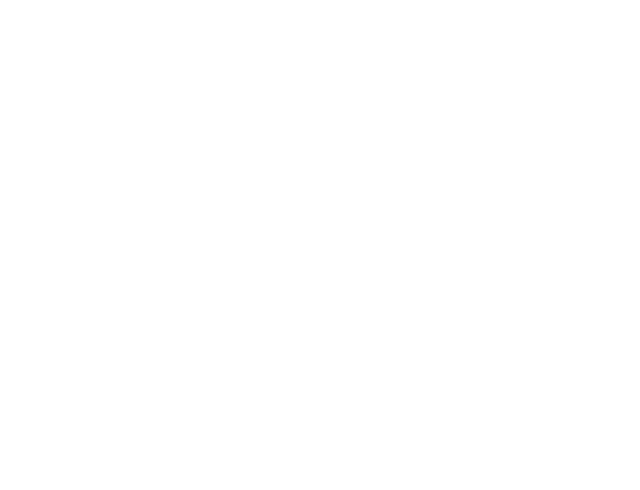
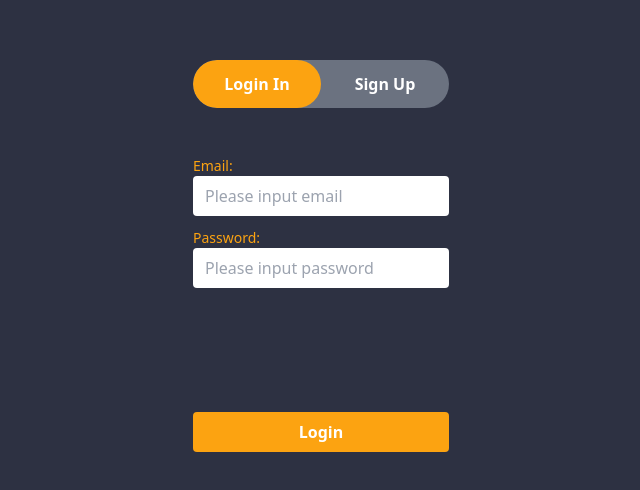
Before and after one commit to JamJam126/Collaboard, a React (Create React App) app in the folder client/: page /login in a window 1280 px wide. Before the commit this address had no page. Shown: the part 144-634 px from the top of the page, without its empty margins (319-959 px from the left). Built offline with nearby package versions, Linux system fonts and the light colour scheme.

Commit message:
finish login

```diff
--- a/client/package.json
+++ b/client/package.json
@@ -8,6 +8,7 @@
     "@testing-library/react": "^16.3.0",
     "@testing-library/user-event": "^13.5.0",
     "axios": "^1.10.0",
+    "jwt-decode": "^4.0.0",
     "react": "^19.1.0",
     "react-dom": "^19.1.0",
     "react-router-dom": "^7.6.2",
--- a/client/src/App.js
+++ b/client/src/App.js
@@ -4,22 +4,32 @@ import {
     Routes,
     Route,
 } from "react-router-dom";
+import { AuthProvider } from "./context/AuthContext";
 
 import HomePage from "./pages/HomePage";
 import BoardsPage from "./pages/BoardsPage";
 import PersonalPage from "./pages/PersonalPage";
+import LoginPage from "./pages/LoginPage";
 import { SidebarProvider } from "./context/SidebarContext";
+import ProtectedRoute from "./components/protectedRoute";
 
 function App() {
     return (
         <SidebarProvider>
+            <AuthProvider>
                 <BrowserRouter>
                     <Routes>
-                    <Route path="/" element={<HomePage/>} />
+                        <Route path="/" element={
+                            <ProtectedRoute>
+                                <HomePage/>
+                            </ProtectedRoute>
+                        } />
                         <Route path="/boards" element={<BoardsPage />} />
                         <Route path="/personal" element={<PersonalPage />} />
+                        <Route path="/login" element={<LoginPage/>}/>
                     </Routes>
                 </BrowserRouter>
+            </AuthProvider>
         </SidebarProvider>
     );
 }
--- /dev/null
+++ b/client/src/components/protectedRoute.jsx
@@ -0,0 +1,10 @@
+import { Navigate } from "react-router-dom";
+import useAuth from "../hooks/useAuth";
+
+export default function ProtectedRoute({ children }) {
+  const { user ,loadingToken} = useAuth();
+    if (loadingToken) {
+    return <p>Loading...</p>; // or a spinner
+  }
+  return (user) ? children : <Navigate to="/login" />;
+}
--- /dev/null
+++ b/client/src/context/AuthContext.jsx
@@ -0,0 +1,42 @@
+import { createContext,use,useEffect,useState } from "react";
+import {jwtDecode} from "jwt-decode"
+
+export const AuthContext= createContext();
+
+export const AuthProvider= ({children})=>{
+    const [user,setUser]=useState(null);
+    const [loadingToken,setLoadingToken]=useState(true)
+    useEffect(()=>{
+        const token=localStorage.getItem("token")
+        if(token){
+            try {
+                const decode=jwtDecode(token)
+                const currentTime = Date.now() / 1000;
+                if (decode.exp < currentTime) {
+
+                    localStorage.removeItem("token");
+                    setUser(null);
+                } else {
+                    setUser(decode);
+                }
+            } catch (error) {
+                localStorage.removeItem("token")
+            }
+        }
+        setLoadingToken(false)
+    },[])
+    const logoutUser=()=>{
+        localStorage.removeItem("token")
+        setUser(null)
+    }
+    const loginUser=(token)=>{
+        localStorage.setItem("token",token)
+        const decode=jwtDecode(token)
+        setUser(decode)
+    }
+    return(
+    <AuthContext.Provider value={{user,logoutUser,loginUser,loadingToken}}>
+        {children}
+    </AuthContext.Provider>
+    )
+}
--- /dev/null
+++ b/client/src/hooks/useAuth.jsx
@@ -0,0 +1,8 @@
+import { AuthContext } from "../context/AuthContext";
+import { useContext } from "react";
+
+const useAuth = () => {
+  return useContext(AuthContext);
+};
+
+export default useAuth;
--- a/client/src/pages/BoardsPage.jsx
+++ b/client/src/pages/BoardsPage.jsx
@@ -1,7 +1,6 @@
 import AuthenticatedLayout from "../layout/AuthenticatedLayout"
 
 const BoardsPage = () => {
-
     return(
         <AuthenticatedLayout>
             BoardPages
--- /dev/null
+++ b/client/src/pages/LoginPage.jsx
@@ -0,0 +1,127 @@
+  import React, { useState } from 'react';
+  import useAuth from '../hooks/useAuth';
+  import {loginApi,registerApi} from "../services/authService"
+  import {useNavigate} from "react-router-dom"
+
+  const LoginPage = () => {
+    const navigate=useNavigate()
+    const [login, setLogin] = useState(true);
+    const [formData, setFormData] = useState({
+      name: '',
+      email: '',
+      password: '',
+    });
+    const [error,setError]=useState("")
+    const {loginUser}=useAuth()
+
+    const handleChange=(e)=>{
+      const {name,value}=e.target
+      setFormData((prev)=>({...prev,[name]:value}))
+    }
+
+
+    const handleSubmit = async (e) => {
+      try {
+        if (login) {
+          const data = await loginApi(formData);
+          loginUser(data.token); // call context login
+          navigate("/")
+        } else {
+          const data = await registerApi(formData);
+          loginUser(data.token); // auto-login after register
+          navigate("/")
+        }
+      } catch (err) {
+        setError(err.response?.data?.message || "Something went wrong");
+      }
+    };
+
+    const handleClick = (type) => {
+      setLogin(type === 'login');
+    };
+
+    return (
+      <div className="min-h-screen flex flex-col items-center justify-center bg-[#2D3142] text-white space-y-6">
+
+        {/* Toggle Switch */}
+        <div className="relative w-64 h-12 bg-gray-500 rounded-3xl overflow-hidden">
+          <div
+            className={`absolute top-0 h-full w-1/2 bg-[#FCA311] rounded-3xl transition-all duration-500 ease-in-out ${login ? 'left-0' : 'left-1/2'}`}
+          ></div>
+
+          <div className="relative z-10 flex w-full h-full font-bold">
+            <button
+              onClick={() => handleClick("login")}
+              className="w-1/2 h-full z-20"
+            >
+            Login In
+            </button>
+            <button
+              onClick={() => handleClick("signup")}
+              className="w-1/2 h-full z-20"
+            >
+              Sign Up
+            </button>
+          </div>
+        </div>
+
+        {/* Input Group */}
+        <div className="w-64 h-80 flex flex-col space-y-10 justify-between pt-6">
+              <div className="flex flex-col space-y-3 l">
+                  <div className="flex flex-col">
+                      <label htmlFor="email" className="text-[#FCA311] text-sm font-medium">
+                          Email:
+                      </label>
+                      <input
+                          type="email"
+                          name="email"
+                          value={formData.email}
+                          onChange={handleChange}
+                          placeholder="Please input email"
+                          className="px-3 py-2 rounded bg-white text-black focus:outline-none focus:ring-2 focus:ring-[#FCA311]"
+                      />
+                  </div>
+
+                      {/* Password (always shown) */}
+                  <div className="flex flex-col">
+                      <label htmlFor="password" className="text-[#FCA311] text-sm font-medium">
+                          Password:
+                      </label>
+                      <input
+                          type="password"
+                          name="password"
+                          value={formData.password}
+                          onChange={handleChange}
+                          placeholder="Please input password"
+                          className="px-3 py-2 rounded bg-white text-black focus:outline-none focus:ring-2 focus:ring-[#FCA311]"
+                      />
+                  </div>
+                      {!login && (
+                          <div className="flex flex-col">
+                              <label htmlFor="name" className="text-[#FCA311] text-sm font-medium">
+                              Name:
+                              </label>
+                              <input
+                              type="name"
+                              name="name"
+                              value={formData.name}
+                              onChange={handleChange}
+                              placeholder="Please input name"
+                              className="px-3 py-2 rounded bg-white text-black focus:outline-none focus:ring-2 focus:ring-[#FCA311]"
+                              />
+                          </div>
+                      )}
+              </div>
+
+              {error&&<p className='text-red-600'>{error}</p>}
+              <div className="">
+                  <button className="w-full mt-2 py-2 bg-[#FCA311] text-white rounded font-bold hover:bg-yellow-500 transition" onClick={handleSubmit}>
+                      {login ? 'Login' : 'Sign Up'}
+                  </button>
+              </div>
+        </div>
+      </div>
+    );
+  };
+
+  export default LoginPage;
--- /dev/null
+++ b/client/src/services/authService.js
@@ -0,0 +1,13 @@
+import axios from "axios";
+
+const API_BASE_URL = "http://localhost:4000/api"
+
+export const loginApi=async(user)=>{
+    const res = await axios.post(`${API_BASE_URL}/user/login`, { email:user.email,password:user.password});
+    return res.data;
+}
+
+export const registerApi=async(user)=>{
+    const res = await axios.post(`${API_BASE_URL}/user/register`, { email:user.email,name:user.name,password:user.password});
+    return res.data;
+}
--- /dev/null
+++ b/client/src/services/axiosInstance.js
@@ -0,0 +1,15 @@
+import axios from "axios";
+
+const axiosInstance=axios.create({
+    baseURL:"http://localhost:4000/api"
+});
+
+axiosInstance.interceptors.request.use((config)=>{
+    const token= localStorage.getItem("token")
+    if(token){
+        config.headers.Authorization=`Bearer ${token}`
+    }
+    return config;
+})
+
+export default axiosInstance
```
Also changed, not shown: 2 other files (tests, documents, lock files or other folders). Lines whose indentation alone changed are shown as unchanged.
